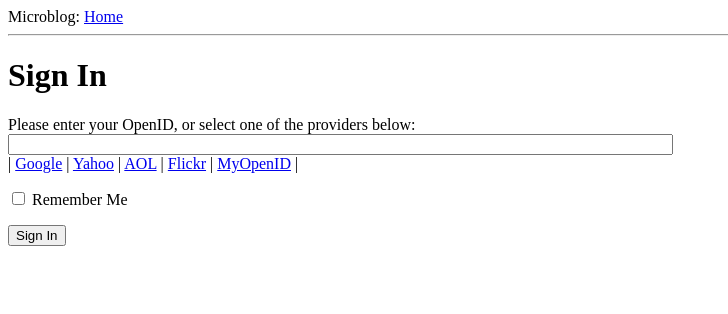
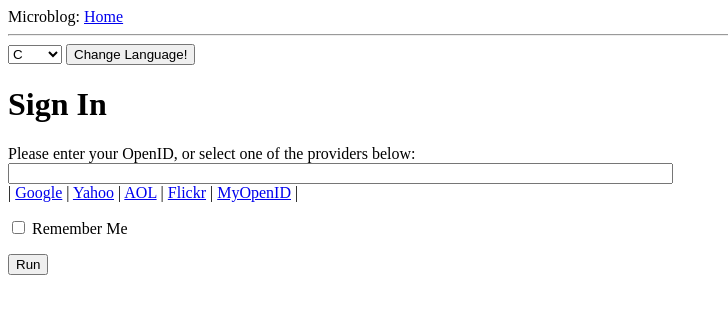
Before and after one commit to AshishRKO/ProjectX, a Flask app: page /login in a window 1280 px wide. Shown: the top 314 px of the page, without its empty margins (0-728 px from the left). Run offline with Flask 2, Linux system fonts and the light colour scheme.

Commit message:
Added Language Selector

```diff
--- a/app/templates/login.html
+++ b/app/templates/login.html
@@ -7,7 +7,8 @@
 function set_openid(openid, pr)
 {
     u = openid.search('<username>')
-    if (u != -1) {
+    if (u != -1)
+    {
         // openid requires username
         user = prompt('Enter your ' + pr + ' username:')
         openid = openid.substr(0, u) + user
@@ -16,6 +17,19 @@ function set_openid(openid, pr)
     form.elements['openid'].value = openid
 }
 </script>
+
+
+<form name="Item_1" action="{{ url_for('login') }}" method='GET'>
+    <select name="Language_Selector">
+        <option value="C">C</option>
+        <option value="C++">C++</option>
+        <option value="JAVA">JAVA</option>
+
+    </select>
+    <button type="submit">Change Language!</button>
+</form>
+
+
 <h1>Sign In</h1>
 <form action="" method="post" name="login">
     {{ form.hidden_tag() }}
@@ -30,6 +44,6 @@ function set_openid(openid, pr)
         {% endfor %}
     </p>
     <p>{{ form.remember_me }} Remember Me</p>
-    <p><input type="submit" value="Sign In"></p>
+    <p><input type="submit" value="Run"></p>
 </form>
 {% endblock %}
--- a/app/views.py
+++ b/app/views.py
@@ -1,4 +1,4 @@
-from flask import render_template, flash, redirect
+from flask import render_template, flash, redirect, request
 from app import app
 from .forms import LoginForm
 import frank
@@ -13,16 +13,27 @@ def index():
     return "Correct Solutions"
 
 
+@app.route('/wrong')
+def wrong():
+    return "Incorrect Solutions"
+
+
+
 @app.route('/login', methods=['GET', 'POST'])
 def login():
     form = LoginForm()
+    L=request.args.get('Language_Selector')
+    print L
     if form.validate_on_submit():
     	print form.openid.data
     	res= check(form.openid.data)
         flash('Login requested for OpenID="%s", remember_me=%s' %
               (form.openid.data, str(form.remember_me.data)))
         if(res==True):
+        	return "Correct hai yaar"
         	return redirect('/index')
+        else:
+        	return redirect('/wrong')
     return render_template('login.html',
                            title='Sign In',
                            form=form,
```
